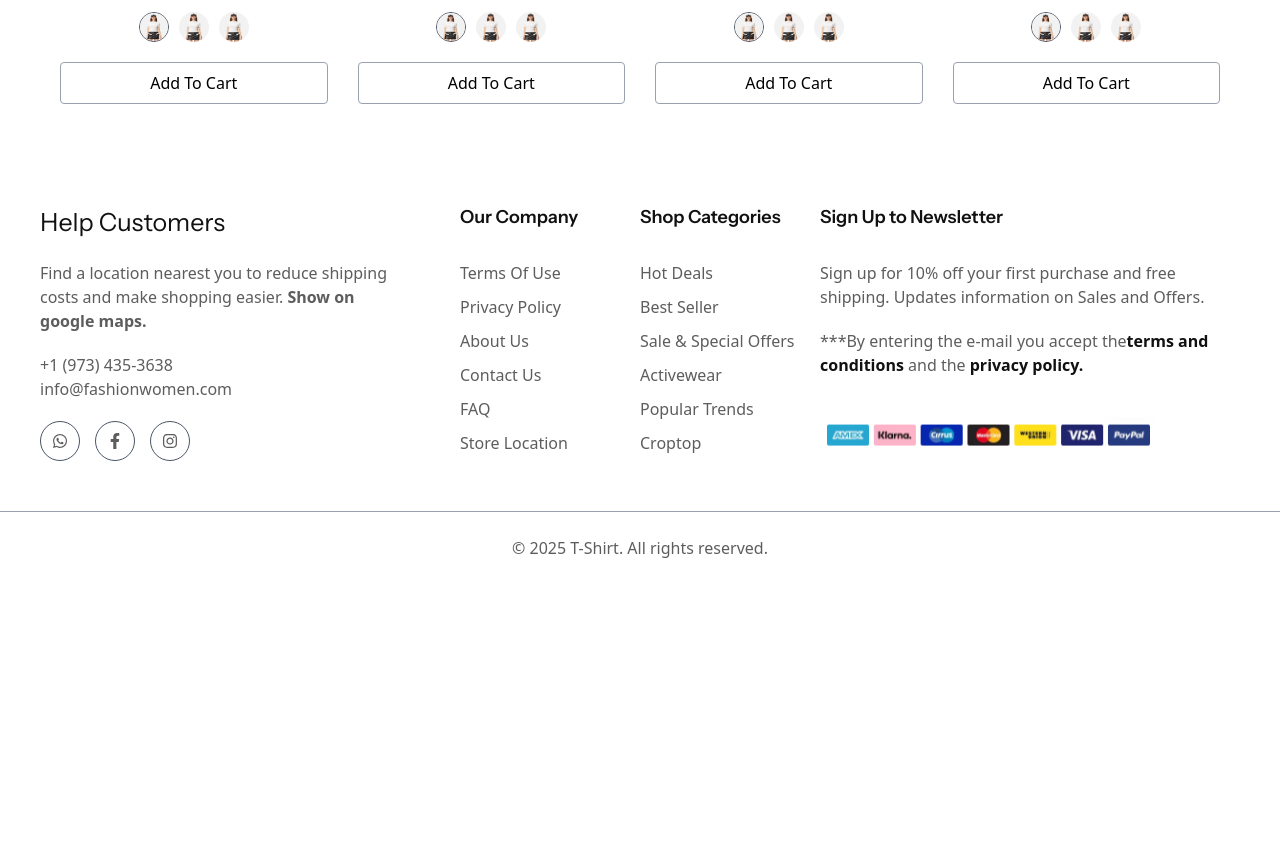
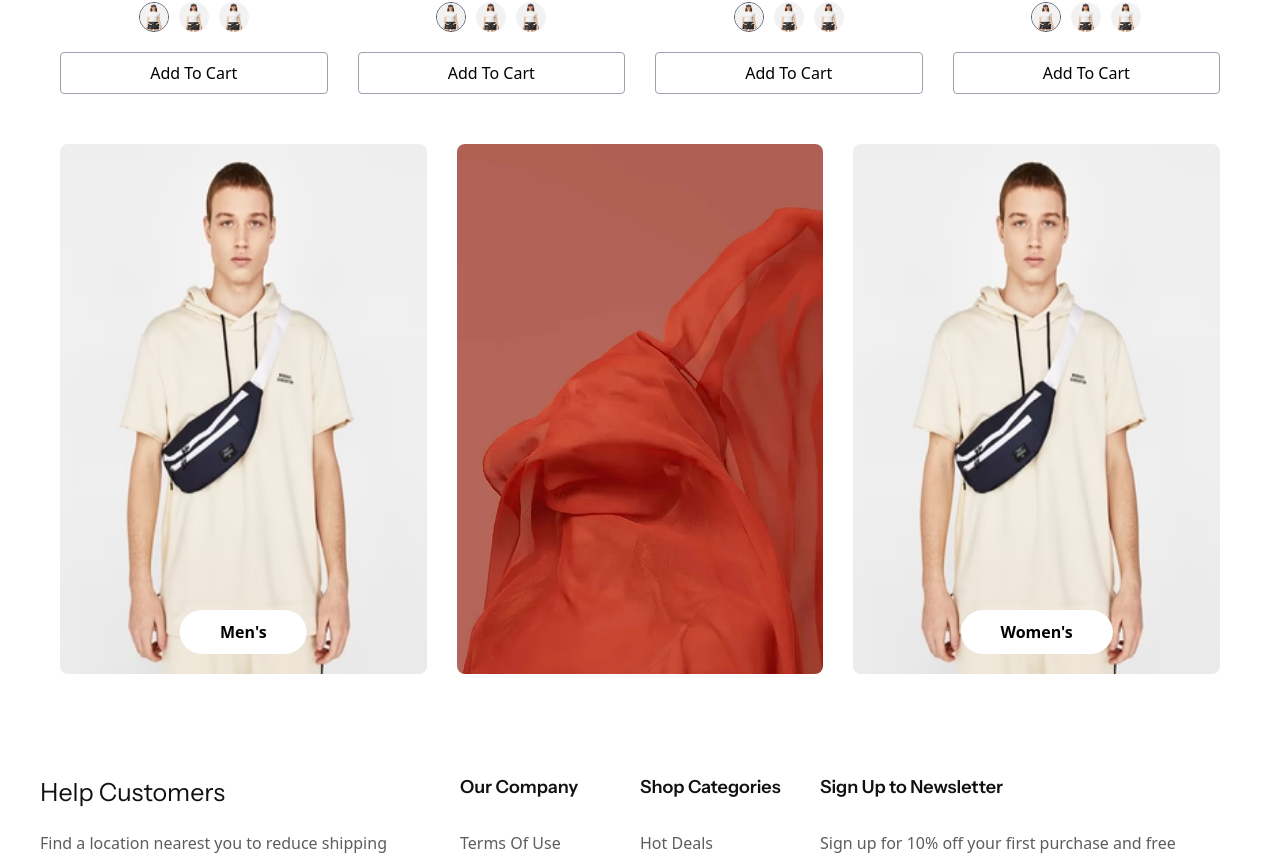
Before and after one commit to HmSani6699/T-Shirt-Ecommerce, a React (Vite) app: page / in a window 1280 px wide. Shown: the part 1552-2411 px from the top of the page. Before the commit the page ends 2136 px from the top, so only its background shows below. Built offline with nearby package versions, Linux system fonts and the light colour scheme.

Commit message:
update cart code

```diff
--- a/src/Pages/Home/BestSelling/BestSelling.jsx
+++ b/src/Pages/Home/BestSelling/BestSelling.jsx
@@ -7,7 +7,7 @@ import Card from "../../../Component/Card/Card";
 
 const BestSelling = () => {
   return (
-    <div className="mt-[60px] max-w-[1200px] mx-auto flex flex-col items-center justify-center px-5">
+    <div className="mt-[50px] max-w-[1200px] mx-auto flex flex-col items-center justify-center px-5">
       {/* Head line */}
       <div className="text-center">
         <h2 className="font-instrument text-text-black text-[30px] font-semibold">
--- /dev/null
+++ b/src/Pages/Home/BigDeals/BigDeals.jsx
@@ -0,0 +1,28 @@
+import card1 from "../../../../public/Images/card4.avif";
+import big from "../../../../public/Images/big.webp";
+
+const BigDeals = () => {
+  return (
+    <div className=" max-w-[1200px] mx-auto grid grid-cols-1 lg:grid-cols-3 lg:gap-[30px] gap-5 mt-[50px]  px-5 ">
+      <div className="rounded-lg relative h-[530px]">
+        <img className="w-full h-full rounded-lg" src={card1} alt="" />
+
+        <button className="absolute bottom-5 left-1/2 -translate-x-1/2 bg-white px-10 py-2.5 rounded-full font-semibold">
+          Men's
+        </button>
+      </div>
+      <div className="rounded-lg h-[530px]">
+        <img className="w-full h-full rounded-lg" src={big} alt="" />
+      </div>
+      <div className="rounded-lg relative h-[530px]">
+        <img className="w-full h-full rounded-lg" src={card1} alt="" />
+
+        <button className="absolute bottom-5 left-1/2 -translate-x-1/2 bg-white px-10 py-2.5 rounded-full font-semibold">
+          Women's
+        </button>
+      </div>
+    </div>
+  );
+};
+
+export default BigDeals;
--- a/src/Pages/Home/Home/Home.jsx
+++ b/src/Pages/Home/Home/Home.jsx
@@ -2,6 +2,7 @@ import React from "react";
 import Banner from "../Banner/Banner";
 import TopCollections from "../TopCollections/TopCollections";
 import BestSelling from "../BestSelling/BestSelling";
+import BigDeals from "../BigDeals/BigDeals";
 
 const Home = () => {
   return (
@@ -9,6 +10,7 @@ const Home = () => {
       <Banner />
       <TopCollections />
       <BestSelling />
+      <BigDeals />
     </div>
   );
 };
```
Also changed, not shown: public/Images/big.webp (added).
